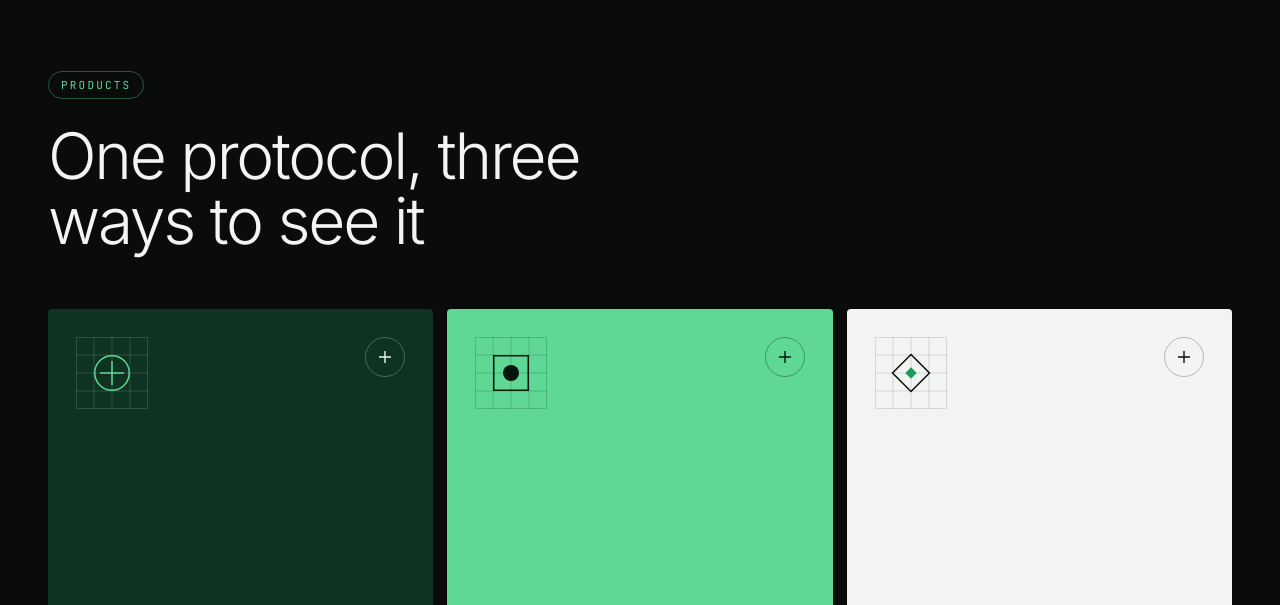
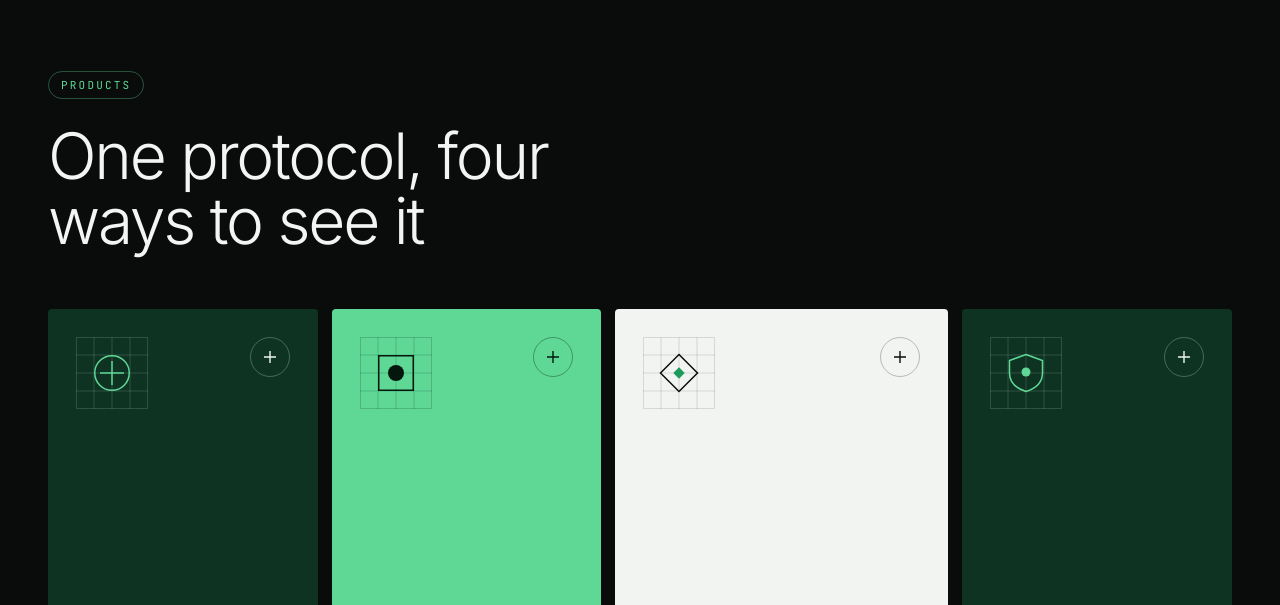
Before and after one commit to randyparrs/tenet-pay, a website: page site/index.html in a window 1280 px wide. Shown: the part 810-1415 px from the top of the page. Drawn offline with Linux system fonts and the light colour scheme.

Commit message:
Home: Orvyn as the fourth product tile, four-column grid, rehearsal check

```diff
--- a/site/home.css
+++ b/site/home.css
@@ -241,9 +241,11 @@ button { font: inherit; }
 
 /* Product tiles */
 .tiles {
-  display: grid; grid-template-columns: repeat(auto-fit, minmax(min(100%, 320px), 1fr));
+  display: grid; grid-template-columns: 1fr;
   gap: 14px; align-items: start;
 }
+@media (min-width: 640px) { .tiles { grid-template-columns: repeat(2, 1fr); } }
+@media (min-width: 1140px) { .tiles { grid-template-columns: repeat(4, 1fr); } }
 .tile {
   --tile-bg: var(--color-green-deep);
   --tile-ink: var(--color-green-deep-text);
--- a/site/index.html
+++ b/site/index.html
@@ -26,7 +26,7 @@
   <link rel="preconnect" href="https://fonts.gstatic.com" crossorigin>
   <link href="https://fonts.googleapis.com/css2?family=Inter:wght@300;400;500;600&amp;family=JetBrains+Mono:wght@400;500&amp;display=swap" rel="stylesheet">
   <link rel="icon" type="image/svg+xml" href="favicon.svg?v=20261023a">
-  <link rel="stylesheet" href="home.css?v=20261027b">
+  <link rel="stylesheet" href="home.css?v=20261102a">
   <script src="home.js?v=20261026a" defer></script>
 </head>
 <body>
@@ -120,7 +120,7 @@
     <section class="container section" id="products" data-section="products" aria-labelledby="products-title" style="scroll-margin-top:24px">
       <div class="section-head" data-reveal>
         <span class="pill-label">PRODUCTS</span>
-        <h2 class="section-title section-title--products" id="products-title">One protocol, three ways to see it</h2>
+        <h2 class="section-title section-title--products" id="products-title">One protocol, four ways to see it</h2>
       </div>
 
       <div class="tiles" id="product-tiles">
@@ -215,6 +215,35 @@
           </article>
         </div>
 
+        <div data-reveal data-reveal-delay="270">
+          <article class="tile" id="tile-orvyn" data-tile="orvyn" data-open="false">
+            <div class="tile__head">
+              <svg class="tile__glyph" viewBox="0 0 72 72" aria-hidden="true">
+                <g stroke="rgba(255,255,255,0.14)" stroke-width="1" fill="none">
+                  <rect x="0.5" y="0.5" width="71" height="71"/>
+                  <path d="M18 0v72M36 0v72M54 0v72M0 18h72M0 36h72M0 54h72"/>
+                </g>
+                <path d="M36 17.5L52.5 23.5V36C52.5 45.5 45.5 51.5 36 54.5C26.5 51.5 19.5 45.5 19.5 36V23.5Z" fill="none" stroke="#5fd896" stroke-width="1.5"/>
+                <circle cx="36" cy="35" r="4.5" fill="#5fd896"/>
+              </svg>
+              <button class="tile__toggle" type="button" id="tile-orvyn-toggle" data-tile-toggle="orvyn" aria-expanded="false" aria-controls="tile-orvyn-links" aria-label="Show Orvyn links">
+                <svg width="14" height="14" viewBox="0 0 14 14" aria-hidden="true"><path d="M7 1v12M1 7h12" stroke="currentColor" stroke-width="1.4"/></svg>
+              </button>
+            </div>
+            <div class="tile__spacer"></div>
+            <h3 class="tile__name">Orvyn</h3>
+            <p class="tile__line">Buyer protection for AI agents that buy.</p>
+            <div class="tile__links" id="tile-orvyn-links">
+              <div class="tile__links-clip">
+                <ul class="tile__links-list">
+                  <li><a class="tile__link" href="https://orvyn.paytenet.site" id="link-orvyn-page" data-link="orvyn-page">Orvyn page<span aria-hidden="true">↗</span></a></li>
+                  <li><a class="tile__link" href="https://github.com/randyparrs/orvyn" id="link-orvyn-repo" data-link="orvyn-repo">Repository<span aria-hidden="true">↗</span></a></li>
+                </ul>
+              </div>
+            </div>
+          </article>
+        </div>
+
       </div>
     </section>
 
```
Also changed, not shown: worker/test/rehearsal.mjs (+8 -2 lines).
